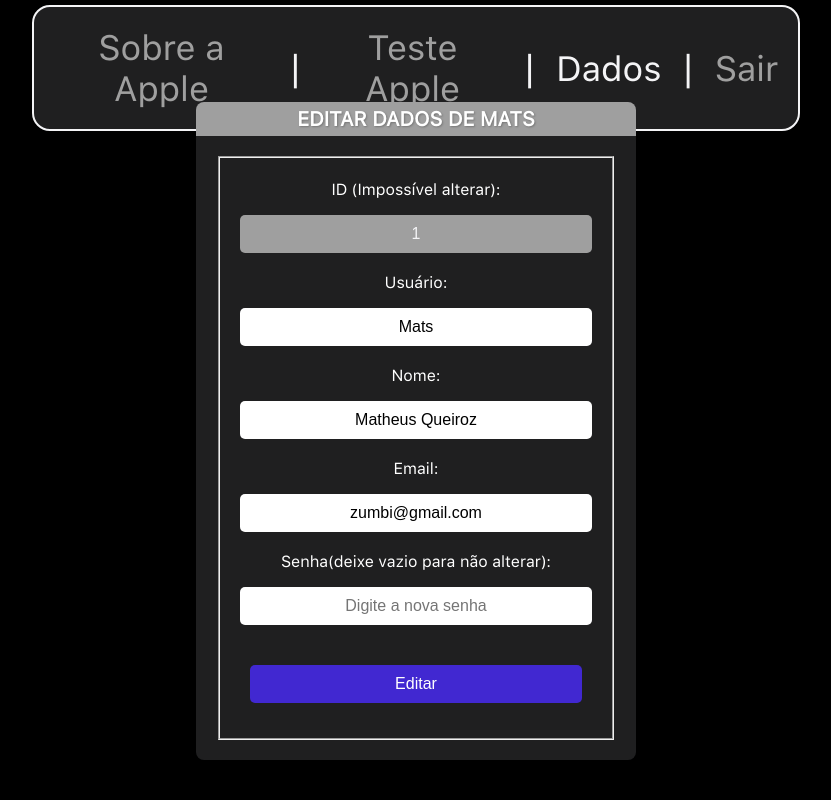
After one commit to Mats057/Site-quiz-apple, a PHP site: page /php/editUsers.php?usuario=Mats in a window 1280 px wide. The commit adds this page. Shown: the whole page, without its empty margins (224-1055 px from the left). Run offline with PHP 8.4, Linux system fonts and the light colour scheme; a user stored in the database is signed in; data comes from the database, SQL or seed files in the repository.

Commit message:
projeto final

```diff
--- /dev/null
+++ b/php/editUsers.php
@@ -0,0 +1,116 @@
+<?php
+
+session_start();
+if (!empty($_SESSION['id'])) {
+    if (!empty($_GET['usuario'])) {
+        $usuario = $_GET['usuario'];
+    } else {
+        header("Location: users.php");
+    }
+} else {
+    echo '<h2 class="text-center" id="restrita">Faça login antes de tentar entrar!</h2>';
+    header("Location: ../login.php");
+}
+
+?>
+<!DOCTYPE html>
+<html lang="pt-br">
+
+<head>
+    <meta charset="UTF-8">
+    <meta http-equiv="X-UA-Compatible" content="IE=edge">
+    <meta name="viewport" content="width=device-width, initial-scale=1.0">
+    <link rel="stylesheet" href="../css/estilo.css" type="text/css">
+    <title>Login</title>
+    <link rel="shortcut icon" href="../img/favicon.ico" type="image/x-icon">
+    <link rel="icon" href="../img/favicon.ico" type="image/x-icon">
+</head>
+
+<body>
+    <header>
+        <div id="options">
+            <a href="../index.php" class="title2">
+                <h7 class="title2">Sobre a Apple
+            </a></h7>
+            <a class="space">|</a>
+            <a href="../formp.php" class="title2">
+                <h7 class="title2">Teste Apple
+            </a></h7>
+            <a class="space">|</a>
+            <div class="dropdown">
+                <h7 id="title">Dados</h7>
+                <div class="dropdown-child">
+                    <a href="notas.php">Notas</a>
+                    <a href="users.php">Usuários</a>
+
+                </div>
+            </div>
+            <a class="space">|</a>
+            <a href="logout.php" class="title2">
+                <h7 class="title2">Sair
+            </a></h7>
+        </div>
+    </header>
+    <main>
+        <?php
+        include_once("conexao.php");
+        $sql_select = "SELECT * FROM usuarios WHERE usuario = '$usuario'";
+        $result_usuario = mysqli_query($sql, $sql_select);
+        if ($result_usuario->num_rows > 0) {
+            while ($row_notas = mysqli_fetch_assoc($result_usuario)) {
+                $id = $row_notas['id'];
+                $usuario = $row_notas['usuario'];
+                $nome = $row_notas['nome'];
+                $email = $row_notas['email'];
+            };
+        } else {
+            header("Location: notas.php");
+        }
+
+        ?>
+        <div class="container">
+            <div class="form-signin">
+                <h2 id="cad">Editar dados de <?php echo $usuario ?></h2>
+                <form method="POST" action="saveUsersEdit.php">
+                    <fieldset>
+                        </p><label style="margin-top: 20px; color: #ffffff;">ID (Impossível alterar):</label></p>
+                        <input type="text" name="id" value="<?php echo $id ?>" class="form-control" readonly><br>
+
+                        <label style="margin-top: 20px; color: #ffffff;">Usuário:</label>
+                        <p>
+                            <input type="text" name="usuario" class="form-control" value="<?php echo $usuario ?>" class="form-control"><br>
+
+                            <label style="margin-top: 20px; color: #ffffff;">Nome:</label>
+                        <p>
+                            <input type="text" name="nome" value="<?php echo $nome ?>" placeholder="Digite o nome do usuário" class="form-control"><br>
+
+                            <label style="margin-top: 20px; color: #ffffff;">Email:</label>
+                        <p>
+                            <input type="email" name="email" value="<?php echo $email ?>" placeholder="Digite o email do usuário" class="form-control"><br>
+                            <label style="margin-top: 20px; color: #ffffff;">Senha(deixe vazio para não alterar):</label>
+                        <p>
+                            <input type="password" name="senha" placeholder="Digite a nova senha" class="form-control"><br>
+
+                            <input type="submit" name="btnEditUsuario" value="Editar" id="btnEdit" /><br><br>
+                            <?php
+                            if (isset($_SESSION['msg'])) {
+                                echo '<div class="erro-msg" style="
+					color: red;
+					background-color: yellow;
+					border-radius: 5px;
+					font-weight: bold;
+					padding: 10px;
+					border: 1px solid red;
+					font-size: 16px;
+					text-align: center;">' . $_SESSION['msg'] . '</div>';
+                                unset($_SESSION['msg']);
+                            }
+                            ?>
+                    </fieldset>
+                </form>
+            </div>
+        </div>
+    </main>
+</body>
+
+</html>
--- a/php/notas.php
+++ b/php/notas.php
@@ -35,7 +35,7 @@ if (!empty($_SESSION['id'])) {
                 <h7 id="title">Dados</h7>
                 <div class="dropdown-child">
                     <a style="color: var(--cor-letra); transition:0; opacity:1;">Notas</a>
-                    <a href="php/users.php">Usuários</a>
+                    <a href="users.php">Usuários</a>
 
                 </div>
             </div>
@@ -55,7 +55,7 @@ if (!empty($_SESSION['id'])) {
                 echo '<h2 class="text-center">Nota: ' . $row_usuario['nota'] . '</h2>';
                 echo '<h2 class="text-center">Data: ' . $row_usuario['data'] . '</h2>';
                 echo '<a id="btnEdit" href="editNota.php?usuario='.$row_usuario['usuario'].'">Editar</a>';
-                echo '<a id="btnApagar" href="edit.php">Apagar</a>';
+                echo '<a id="btnApagar" href="apagarNota.php?usuario=' . $row_usuario['usuario'] . '">Apagar</a>';
                 echo '</div>';
             }
             ?>
```
Also changed, not shown: php/apagarNota.php (added, +13 -0 lines), php/apagarUsers.php (added, +12 -0 lines), php/saveUsersEdit.php (added, +33 -0 lines), php/users.php (+64 -0 lines).
